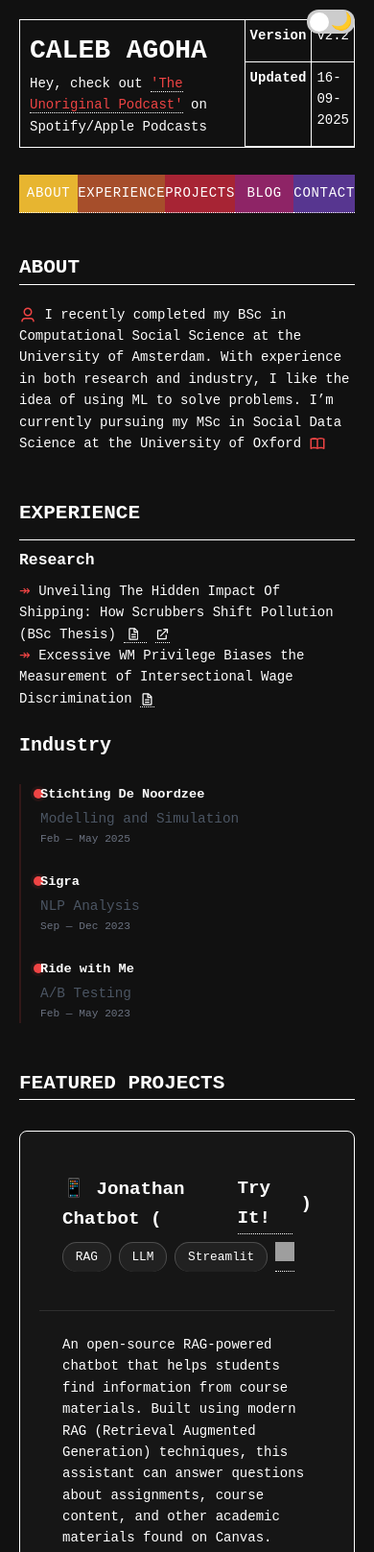
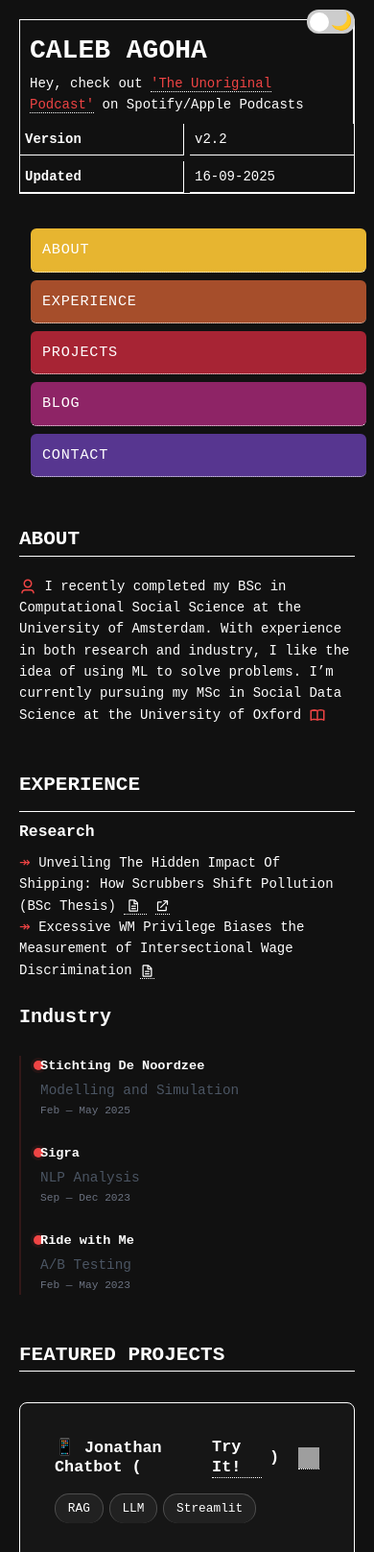
Before and after one commit to Calebagoha123/calebagoha123.github.io, an Eleventy site: page index.njk in a window 390 px wide. Shown: the top 1617 px of the page at 96% size. Built offline with nearby package versions, Linux system fonts and the light colour scheme; Eleventy itself is replaced by a stand-in of ours; files that its build step writes are made by us from their sources; grey boxes are pictures that could not be loaded.

Commit message:
mobiel-friendliness tweak

```diff
--- a/_layouts/base.njk
+++ b/_layouts/base.njk
@@ -564,6 +564,32 @@
             border-color: rgba(255, 255, 255, 0.2);
         }
 
+        /* Prevent overflow in flex/grid children on small screens */
+        .project-card, .project-header, .project-title, .project-tags, .header-left, .header-right {
+            box-sizing: border-box;
+        }
+
+        .project-title, .header-left {
+            min-width: 0; /* allow flex children to shrink properly */
+        }
+
+        /* Stack header columns and reduce paddings on mobile */
+        @media (max-width: 640px) {
+            .header-container {
+                display: block;
+            }
+            .header-left {
+                padding-bottom: 8px;
+            }
+            .header-right {
+                display: grid;
+                grid-template-columns: repeat(2, 1fr);
+                gap: 6px;
+            }
+            .project-card { padding: 12px; }
+            .project-header { padding: 12px; }
+        }
+
         .project-header {
             padding: 1.5rem;
             border-bottom: 1px solid rgba(255, 255, 255, 0.1);
@@ -689,6 +715,8 @@
             font-weight: 500;
             letter-spacing: 0.05em;
             transition: all 0.2s ease;
+            padding: 0 8px;
+            box-sizing: border-box;
         }
 
         .menu-item:hover {
@@ -702,6 +730,24 @@
         .menu-item.color-3 { background: #a72434; }
         .menu-item.color-4 { background: #8e2466; }
         .menu-item.color-5 { background: #573690; }
+
+        /* Mobile: stack menu items vertically and reduce height */
+        @media (max-width: 640px) {
+            .menu-row {
+                flex-direction: column;
+                gap: 8px;
+                height: auto;
+                padding: 8px 12px;
+                align-items: stretch;
+            }
+            .menu-item {
+                width: 100%;
+                justify-content: flex-start;
+                padding: 10px 12px;
+                border-radius: 6px;
+                font-size: 0.95rem;
+            }
+        }
 
         .menu-link {
             position: relative;
--- a/index.njk
+++ b/index.njk
@@ -91,15 +91,17 @@ layout: base
         <!-- Project 1: Jonathan TA -->
     <div class="project-card">
       <div class="project-header">
-                <div class="project-title">
-                    <h3>📱 Jonathan Chatbot (<a href="https://jonathanai.streamlit.app/" target="_blank">Try It!</a>)</h3>
-                    <div class="project-tags">
+        <div class="project-title" style="display:flex; flex-direction:column; gap:8px;">
+          <div style="display:flex; align-items:center; justify-content:space-between; gap:12px;">
+            <h3 style="margin:0; font-size:1.05rem; line-height:1.2; flex:1; min-width:0;">📱 Jonathan Chatbot (<a href="https://jonathanai.streamlit.app/" target="_blank">Try It!</a>)</h3>
+            <a href="https://github.com/Calebagoha123/jonathan_TA" target="_blank" class="github-link" style="flex:0 0 auto; margin-left:8px;">
+              <img src="https://github.githubassets.com/images/modules/logos_page/GitHub-Mark.png" alt="GitHub" style="width: 22px; height: 22px; display:block;">
+            </a>
+          </div>
+          <div class="project-tags" style="display:flex; flex-wrap:wrap; gap:6px;">
             <span class="tag">RAG</span>
             <span class="tag">LLM</span>
             <span class="tag">Streamlit</span>
-                        <a href="https://github.com/Calebagoha123/jonathan_TA" target="_blank" class="github-link" style="float: right;">
-                            <img src="https://github.githubassets.com/images/modules/logos_page/GitHub-Mark.png" alt="GitHub" style="width: 20px; height: 20px;">
-                        </a>
           </div>
         </div>
       </div>
@@ -109,7 +111,7 @@ layout: base
                 </div>
                 <!-- Demo video added stylistically -->
         <div class="demo-container">
-                    <video class="demo-video" controls autoplay muted loop>
+          <video class="demo-video" controls autoplay muted loop style="max-width:100%; height:auto; display:block;">
             <source src="demo.mov" type="video/mp4">
             Your browser does not support the video tag.
           </video>
@@ -309,4 +311,31 @@ layout: base
     margin: 0;
   }
 }
+
+/* Project card responsive tweaks */
+.project-card {
+  box-sizing: border-box;
+}
+.project-header .project-title h3 {
+  overflow: hidden;
+  text-overflow: ellipsis;
+  white-space: nowrap;
+}
+
+@media (max-width: 640px) {
+  .project-header .project-title h3 {
+    white-space: normal; /* allow wrapping on small screens */
+    font-size: 1rem;
+  }
+  .project-header .project-tags {
+    gap: 6px;
+    justify-content: flex-start;
+  }
+  .project-card {
+    padding: 12px;
+  }
+  .project-features {
+    grid-template-columns: 1fr;
+  }
+}
 </style>
```
Lines whose indentation alone changed are shown as unchanged.
